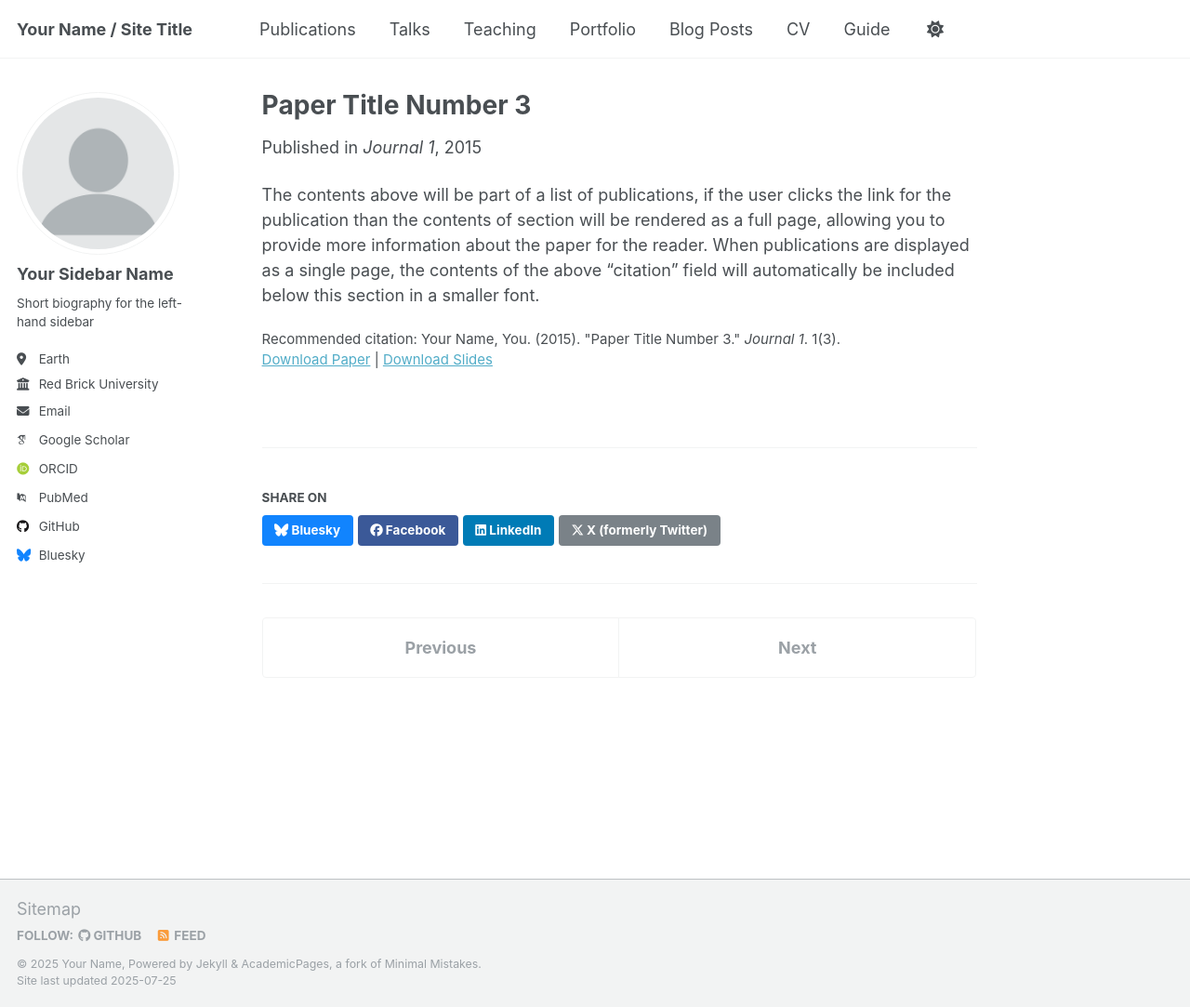
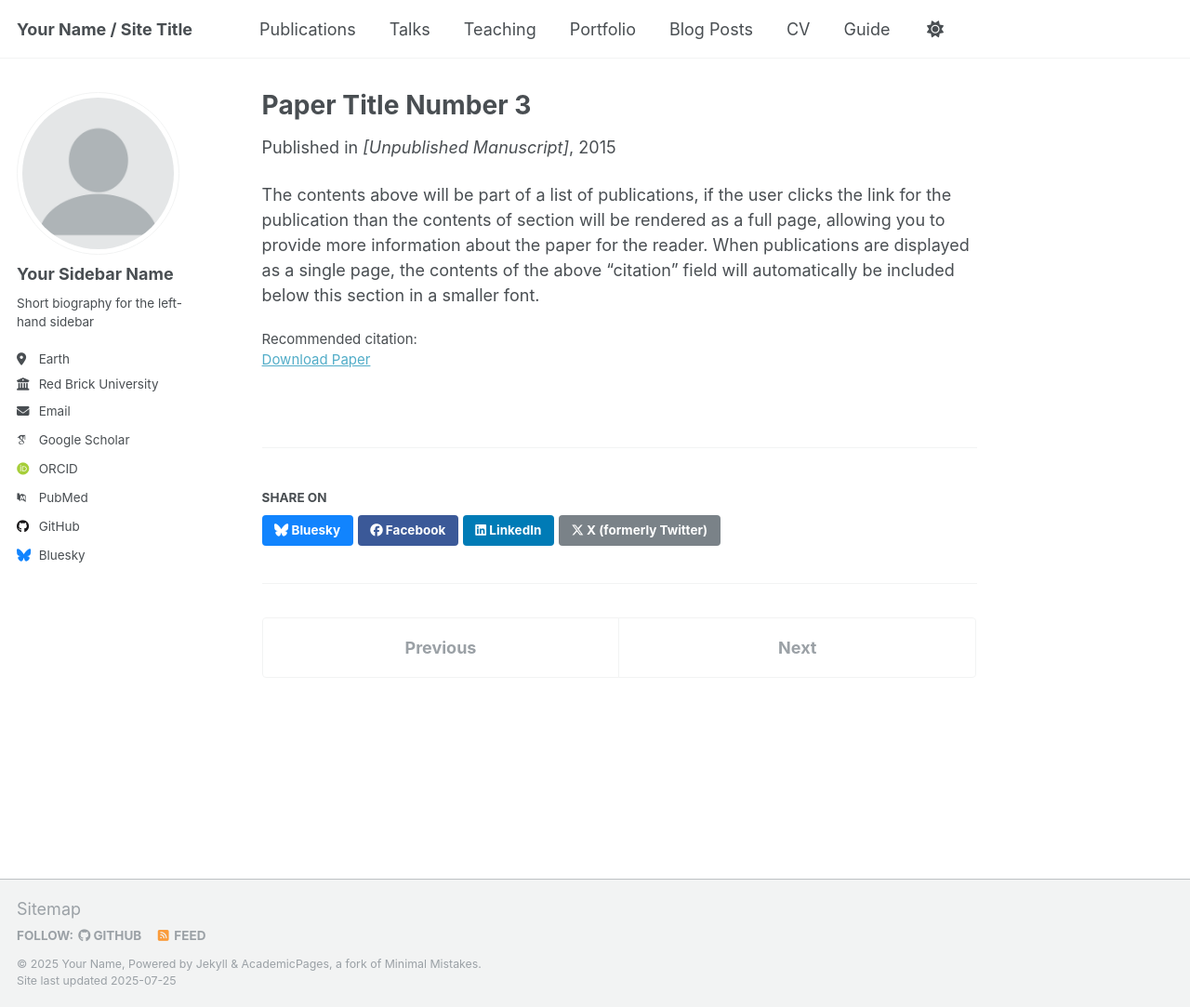
Before and after one commit to louisgleyo/louisgleyo.github.com, a Jekyll site: the page built from _publications/2015-10-01-paper-title-number-3.md, in a window 1280 px wide and 1083 px high. Shown: the whole window at 93% size. Built offline with Jekyll 4.4.1, drawn with Linux system fonts in a browser that asks for light colours; some web fonts are replaced; a script that is not in the unit is left out.

Commit message:
Update 2015-10-01-paper-title-number-3.md

```diff
--- a/_publications/2015-10-01-paper-title-number-3.md
+++ b/_publications/2015-10-01-paper-title-number-3.md
@@ -5,10 +5,9 @@ category: manuscripts
 permalink: /publication/2015-10-01-paper-title-number-3
 excerpt: 'This paper is about the number 3. The number 4 is left for future work.'
 date: 2015-10-01
-venue: 'Journal 1'
-slidesurl: 'http://academicpages.github.io/files/slides3.pdf'
-paperurl: 'http://academicpages.github.io/files/paper3.pdf'
-citation: 'Your Name, You. (2015). &quot;Paper Title Number 3.&quot; <i>Journal 1</i>. 1(3).'
+venue: '[Unpublished Manuscript]'
+paperurl: 'https://arxiv.org/abs/2507.17191'
+citation: ''
 ---
 
 The contents above will be part of a list of publications, if the user clicks the link for the publication than the contents of section will be rendered as a full page, allowing you to provide more information about the paper for the reader. When publications are displayed as a single page, the contents of the above "citation" field will automatically be included below this section in a smaller font.
```
